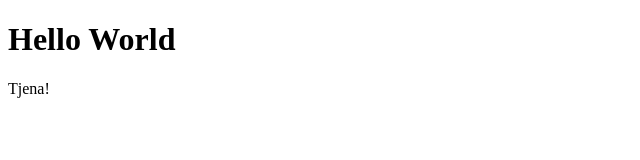
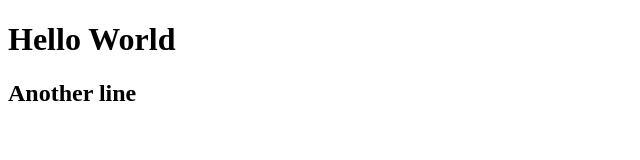
Before and after one commit to tochman/git_demo_dec_2019, a plain HTML site: page index.html in a window 1280 px wide. Shown: the whole page, without its empty margins (0-640 px from the left). Drawn offline with Linux system fonts and the light colour scheme.

Commit message:
adds content to index.html

```diff
--- a/index.html
+++ b/index.html
@@ -7,14 +7,14 @@
   <title>Document</title>
 </head>
 <body>
-  <h1>Hello World</h1>
   <div id="display"></div>
+  <h2>Another line</h2>
 
   <script>
     document.addEventListener('DOMContentLoaded', () => {
       console.log('hello')
       let displayElement = document.getElementById('display')
-      displayElement.innerHTML = "Tjena!"
+      displayElement.innerHTML = "<h1>Hello World</h1>"
     })
   </script>
 </body>
```
